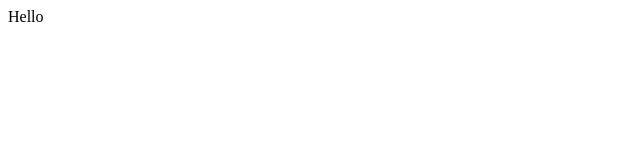
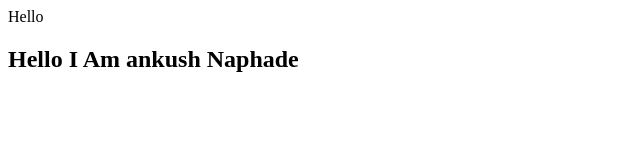
Before and after one commit to ankush323/Localrepo, a plain HTML site: page index.html in a window 1280 px wide. Shown: the whole page, without its empty margins (0-640 px from the left). Drawn offline with Linux system fonts and the light colour scheme.

Commit message:
add new message

```diff
--- a/index.html
+++ b/index.html
@@ -1 +1,2 @@
 <p>Hello</p>
+<h2>Hello I Am ankush Naphade</h2>
```
